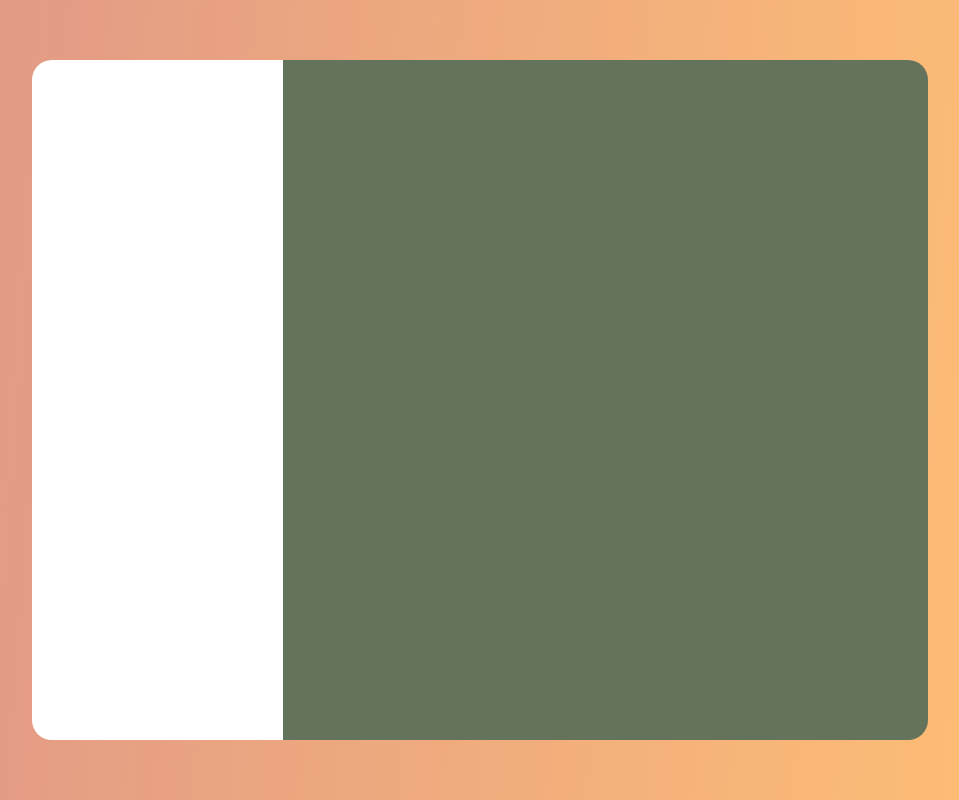
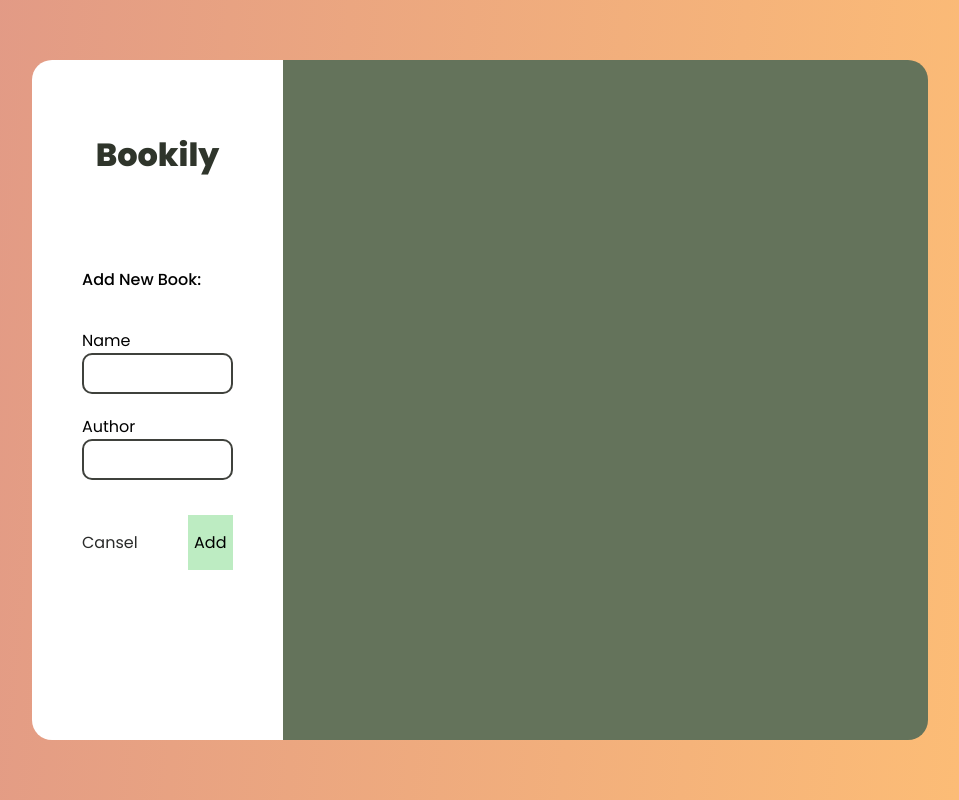
Before and after one commit to erfan-amani/bookily, a React (Create React App) app: page / in a window 1280 px wide. Shown: the whole page, without its empty margins (160-1119 px from the left). Built offline with nearby package versions, Linux system fonts and the light colour scheme.

Commit message:
styled new book section

```diff
--- a/src/NewBook/NewBook.css
+++ b/src/NewBook/NewBook.css
@@ -1,10 +1,17 @@
 .new-book {
   width: 28%;
   height: 100%;
+
   display: flex;
   flex-direction: column;
   align-items: center;
+  gap: 50px;
+
   padding: 50px;
   border-radius: 20px 0px 0px 20px;
   background-color: #fff;
 }
+
+.header {
+  color: #2f352b;
+}
--- a/src/NewBook/NewBook.js
+++ b/src/NewBook/NewBook.js
@@ -1,8 +1,14 @@
 import React from 'react';
 import './NewBook.css';
+import NewBookForm from './NewBookForm';
 
 const NewBook = () => {
-  return <div className="new-book"></div>;
+  return (
+    <div className="new-book">
+      <h1 className="header">Bookily</h1>
+      <NewBookForm />
+    </div>
+  );
 };
 
 export default NewBook;
--- /dev/null
+++ b/src/NewBook/NewBookForm.css
@@ -0,0 +1,31 @@
+.new-book-form {
+  display: flex;
+  flex-direction: column;
+  gap: 20px;
+}
+
+.new-book-form p {
+  font-weight: 500;
+}
+
+.new-book-form__buttons {
+  display: flex;
+  gap: 50px;
+  align-items: center;
+  justify-content: flex-end;
+  padding-top: 15px;
+}
+
+.new-book-form__buttons a {
+  color: #2a2b2a;
+  text-decoration: none;
+}
+
+.new-book-form__buttons button {
+  cursor: pointer;
+  background-color: #bdecc2;
+  font-size: 16px;
+  width: 40%;
+  padding: 15px 5px;
+  border: none;
+}
--- /dev/null
+++ b/src/NewBook/NewBookForm.js
@@ -0,0 +1,19 @@
+import React from 'react';
+import './NewBookForm.css';
+import NewBookInput from './NewBookInput';
+
+const NewBookForm = () => {
+  return (
+    <form className="new-book-form">
+      <p>Add New Book:</p>
+      <NewBookInput label={'Name'} className={'new-book-input'} />
+      <NewBookInput label={'Author'} className={'new-book-input'} />
+      <div className="new-book-form__buttons">
+        <a href=".">Cansel</a>
+        <button type="submit">Add</button>
+      </div>
+    </form>
+  );
+};
+
+export default NewBookForm;
--- /dev/null
+++ b/src/NewBook/NewBookInput.css
@@ -0,0 +1,15 @@
+.input {
+  padding: 8px 16px;
+  font-size: 14px;
+  border-radius: 10px;
+}
+
+.input:focus {
+  outline: none;
+  border: 2px solid #2a2b2a;
+}
+
+.new-book-input {
+  width: 100%;
+  border: 2px solid #3f413c;
+}
--- /dev/null
+++ b/src/NewBook/NewBookInput.js
@@ -0,0 +1,13 @@
+import React from 'react';
+import './NewBookInput.css';
+
+const NewBookInput = ({ label, className }) => {
+  return (
+    <div>
+      <label>{label}</label>
+      <input className={`input ${className}`} type="text" />
+    </div>
+  );
+};
+
+export default NewBookInput;
```
